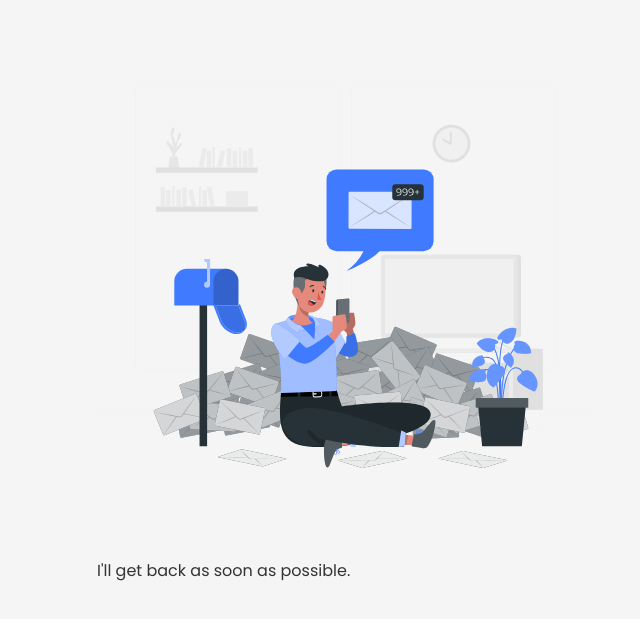
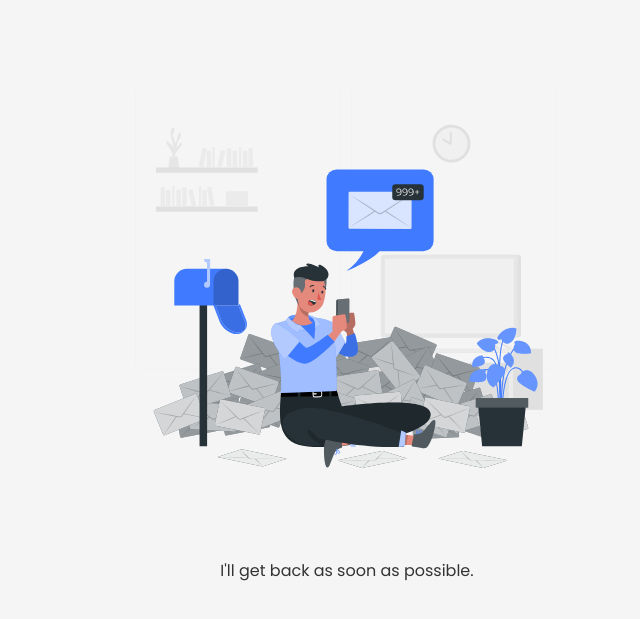
Before and after one commit to koola123/current-portfolio, a plain HTML site: page thankyou.html in a window 1280 px wide. Shown: the part 163-782 px from the top of the page, without its empty margins (293-933 px from the left). Drawn offline with Linux system fonts and the light colour scheme.

Commit message:
updated thankyou.html

```diff
--- a/css/style.css
+++ b/css/style.css
@@ -395,6 +395,10 @@ header {
   height: 500px;
 }
 
+.thank-you p {
+  text-align: center;
+}
+
 
 @media (max-width: 768px) {
 
--- a/thankyou.html
+++ b/thankyou.html
@@ -16,8 +16,8 @@
     <div class="thank-you">
         <h1>Thank you!</h1>
         <img src="./img/Full inbox-rafiki.svg" alt="thank_you" style="border-radius: 0;box-shadow: none;">
+        <p>I'll get back as soon as possible.</p>
     </div>
-        <p>I'll get back as soon as possible.</p>
   </div>
 
 </body>
```
